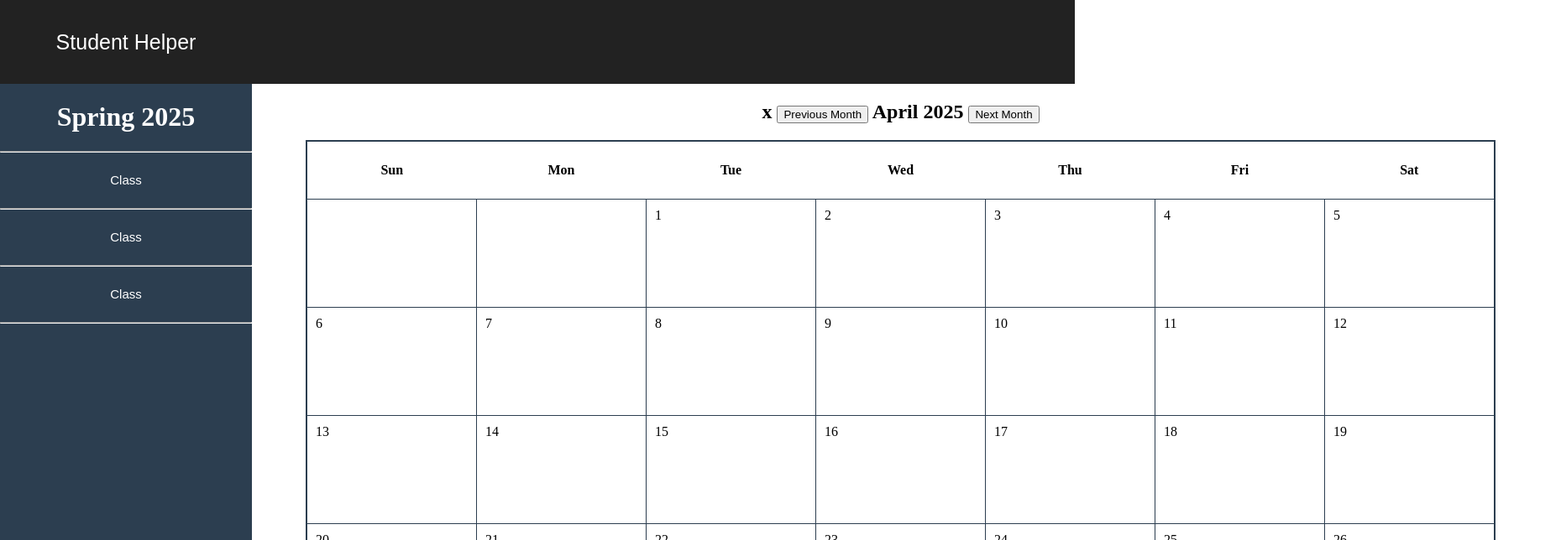
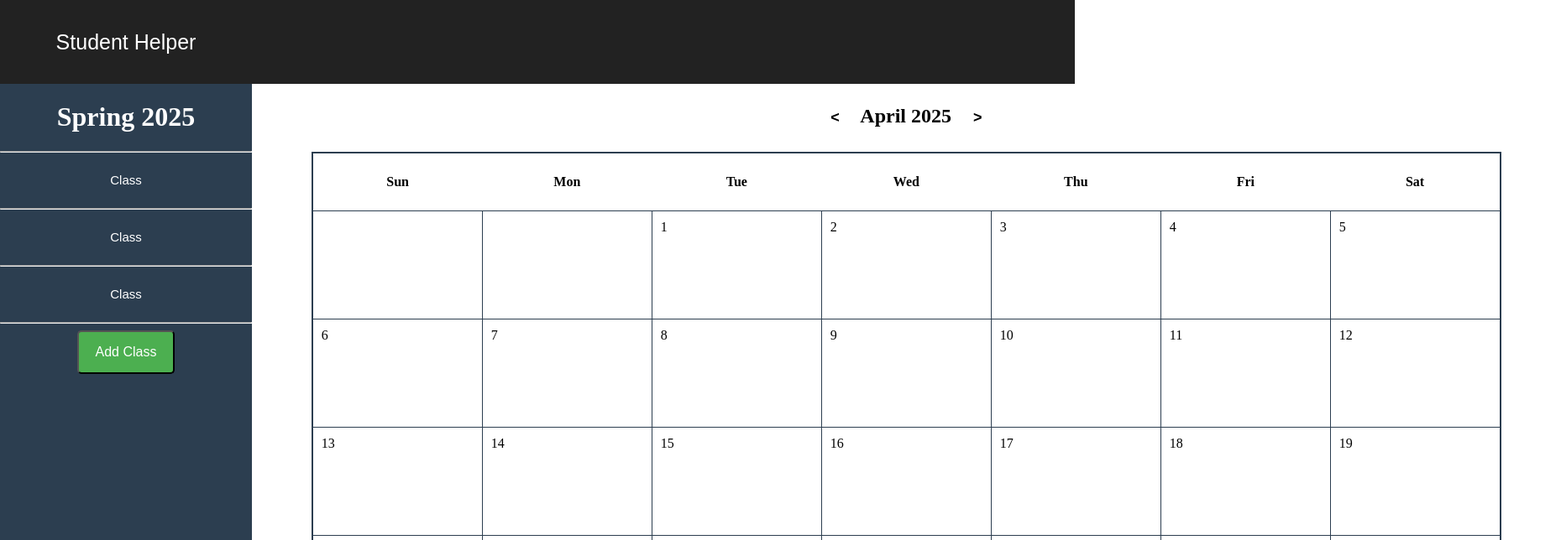
Before and after one commit to ucmo-cs/s25-class-org-platform, a Vue app in the folder FrontEnd/frontend/: page / in a window 1280 px wide. Shown: the top 644 px of the page at 84% size, 1859 px wide, since content can reach past the window. Built offline with nearby package versions, Linux system fonts and the light colour scheme.

Commit message:
Add Class button and button styles

```diff
--- a/FrontEnd/frontend/src/App.vue
+++ b/FrontEnd/frontend/src/App.vue
@@ -32,12 +32,13 @@
     <div class="sideBar">
       <h1>{{ semester }}</h1>
       <hr>
-      <button @click="navigateToClass(className)">Class</button>
+      <button class="class_button" @click="navigateToClass(className)">Class</button>
       <hr>
-      <button @click="navigateToClass(className)">Class</button>
+      <button class="class_button" @click="navigateToClass(className)">Class</button>
       <hr>
-      <button @click="navigateToClass(className)">Class</button>
+      <button class="class_button" @click="navigateToClass(className)">Class</button>
       <hr>
+      <button class="add_button">Add Class</button>
     </div>
     <div class="mainScreen">
       <Calendar v-if="currentPage === 'Calendar'" />
@@ -59,7 +60,7 @@
     margin-left: 300px;
     width: 100%;
     height: 100%;
-    position: fixed;
+    position: auto;
   }
   .topBar {
     width: 100%;
@@ -89,7 +90,7 @@
     text-align: center;
     color: white;
   }
-  .sideBar button {
+  .sideBar .class_button {
     background-color: #2c3e50;
     width: 300px;
     height: 50px;
@@ -98,4 +99,17 @@
     cursor: pointer;
     border: none;
   }
+  .sideBar .add_button {
+    background-color: #4CAF50;
+    color: white;
+    padding: 15px 20px;
+    text-align: center;
+    text-decoration: none;
+    display: inline-block;
+    font-size: 16px;
+    border-radius: 5px;
+    cursor: pointer;
+    display: block;
+    margin: 0 auto;
+  }
 </style>
--- a/FrontEnd/frontend/src/components/Calendar.vue
+++ b/FrontEnd/frontend/src/components/Calendar.vue
@@ -1,10 +1,10 @@
 <template>
   <!--Calendar-->
   <div class="calendar">
-    <h2>x
-      <button @click="prevMonth">Previous Month</button>
+    <h2>
+      <button class="calendar_button" @click="prevMonth"><</button>
       {{ currentMonth }} {{ currentYear }}
-      <button @click="nextMonth">Next Month</button>
+      <button class="calendar_button" @click="nextMonth">></button>
     </h2>
     <table>
       <thead>
@@ -98,7 +98,7 @@
         let calendar = [
           [],[],[],[],[],[]
         ];
-        for(let i = 0; i < 6; i++) {
+        for(let i = 0; i < Math.ceil((start+end)/7); i++) {
           for(let j = 0; j < 7; j ++) {
             if(k == 1) {
               if(j == start) {
@@ -183,4 +183,13 @@
       margin-left: 5%;
       margin-right: 5%;
     }
+    .calendar_button {
+      background: none;
+      color: black;
+      border: none;
+      padding: 10px 20px;
+      cursor: pointer;
+      font-weight: bold;
+      font-size: large;
+    }
 </style>
```
